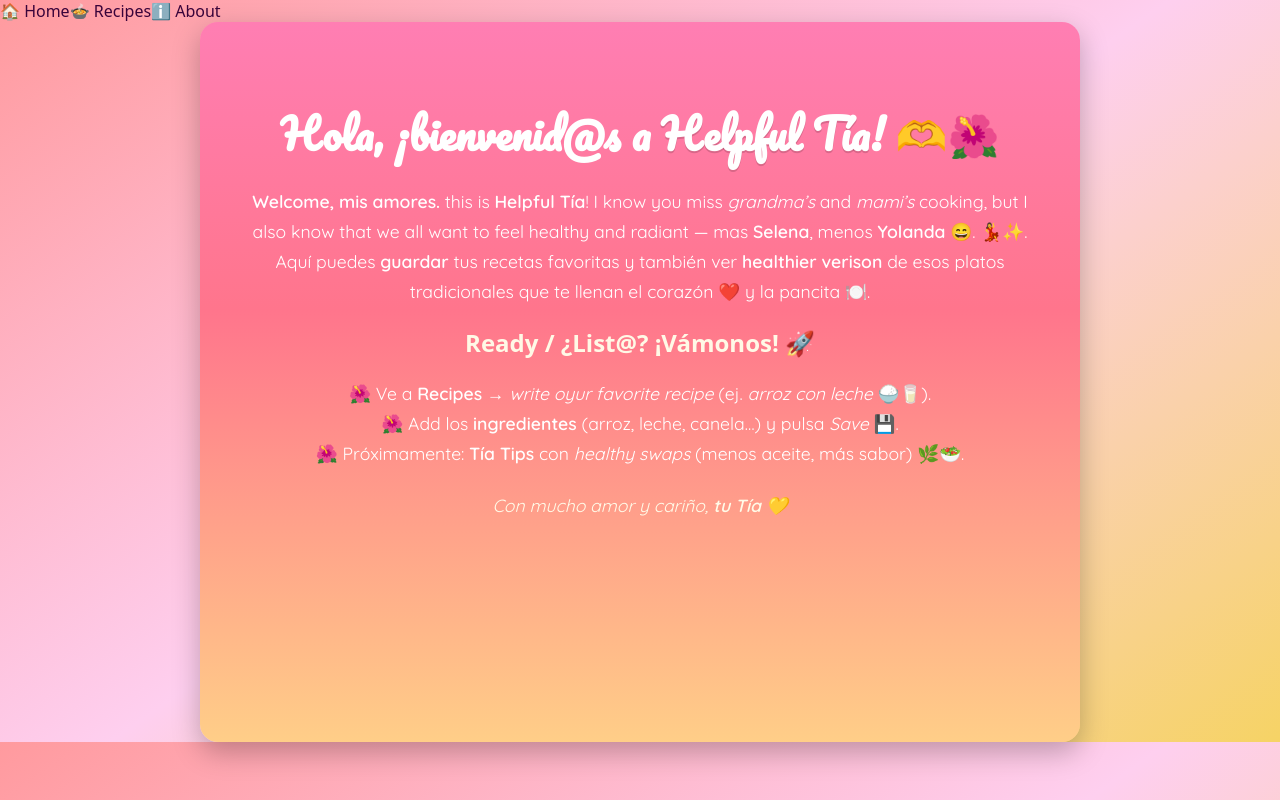
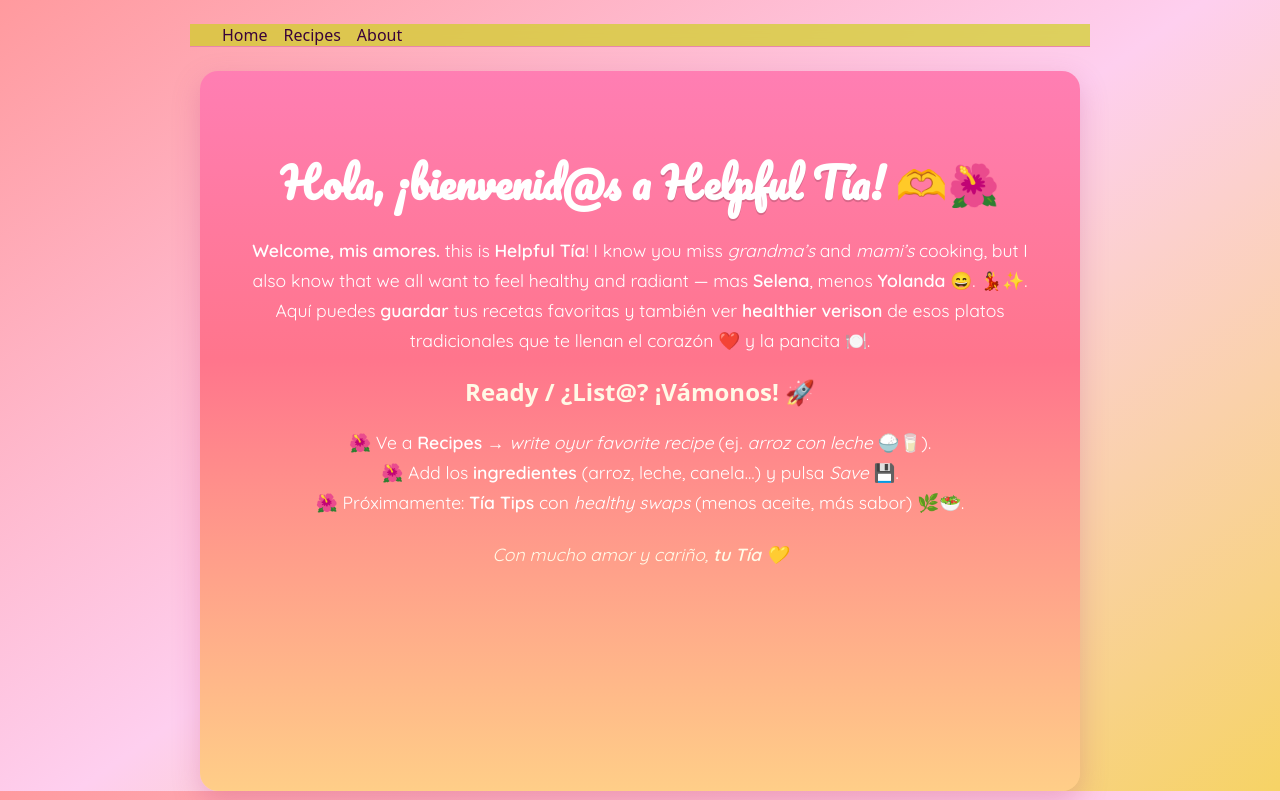
Before and after one commit to elsasalinas23/HELPFULTIAFRONTEND2025, a React (Vite) app: page / in a window 1280 px wide. Built offline with nearby package versions, Linux system fonts and the light colour scheme; no server answers.

Commit message:
adjusting

```diff
--- a/src/App.jsx
+++ b/src/App.jsx
@@ -1,19 +1,21 @@
 // src/App.jsx
 import { Routes, Route, Link } from "react-router-dom";
-import HomePage from "./pages/HomePage";
+import HomePage from "./pages/Homepage";
 import RecipesPage from "./pages/RecipesPage";
 import AboutPage from "./pages/AboutPage";
 import NotFoundPage from "./pages/NotFoundPage";
+import { NavLink } from "react-router-dom";
 
 export default function App() {
   return (
     <div className="app-shell">
       <header className="app-header">
-        <nav className="app-nav">
-          <Link to="/">🏠 Home</Link>
-          <Link to="/recipes">🍲 Recipes</Link>
-          <Link to="/about">ℹ️ About</Link>
-        </nav>
+       <nav className="nav container">
+  <div className="spacer" />
+  <NavLink to="/" end className={({isActive}) => isActive ? "active" : ""}>Home</NavLink>
+  <NavLink to="/recipes" className={({isActive}) => isActive ? "active" : ""}>Recipes</NavLink>
+  <NavLink to="/about" className={({isActive}) => isActive ? "active" : ""}>About</NavLink>
+</nav>
       </header>
 
       <main className="app-main">
--- a/src/components/RecipeForm.css
+++ b/src/components/RecipeForm.css
@@ -1,7 +1,11 @@
 .recipe-form { display:grid-center; gap:8px; margin:16px 0; border:1px solid #2d77ac; padding:12px; border-radius:8px; background:#89bcdf; }
 .form-label { display:flexbox; font-weight:600; }
-.form-input { width:100%; padding:8px; margin-top:4px; border:1px solid #ab7979; border-radius:6px; }
+.form-input {  display: flex; padding:8px; margin-top:4px; border:1px solid #ab7979; border-radius:6px; }
 .form-actions { display:flex; gap:8px; margin-top:4px; }
 .btn { padding:8px 14px; border-radius:6px; border:1px solid #c68080; background:#9f5050; cursor:pointer; }
 .btn.primary { background:#3f87fb; color:#b47575; border:1px solid #2b7cff; }
 .btn:hover { filter:brightness(0.98); }
+.button-row {
+  display: flex;
+  gap: 1rem;
+}
--- a/src/components/RecipeForm.jsx
+++ b/src/components/RecipeForm.jsx
@@ -41,11 +41,15 @@ function handleSubmit(e) {
 
   console.log("Submitting body →", body); // <— open DevTools > Console to verify
 
-  if (editing && editing._id) {
-    onSaveEdit(editing._id, body);
-  } else {
-    onCreate(body);
-  }
+  if (!title.trim() || ingredients.length === 0) {
+  alert("Please enter a recipe title and at least one ingredient.");
+  return;
+}
+
+if (ingredients.some(ing => ing.trim().length < 2)) {
+  alert("Each ingredient must have at least two letters.");
+  return;
+}
 }
 
 
@@ -74,21 +78,21 @@ function handleSubmit(e) {
           required
         />
       </label>
+<div className="button-row">
+  <button type="submit">Add Recipe</button>
+  <button
+    type="button"
+    onClick={() => {
+      setTitle("");
+      setIngredients([]);
+      setIngredientInput("");
+    }}
+  >
+    Clear Form
+  </button>
+</div>
 
-      <div className="actions">
-        <button className="btn" type="submit">
-          {editing && editing._id ? "Save changes" : "Add recipe"}
-        </button>
-        {editing && (
-          <button
-            className="btn secondary"
-            type="button"
-            onClick={cancelEdit}
-          >
-            Cancel
-          </button>
-        )}
-      </div>
+
     </form>
   );
 }
--- a/src/index.css
+++ b/src/index.css
@@ -1,12 +1,12 @@
 :root {
-  --bg: #aa0c70;
+  --bg: #f22aa9;
   --panel: #230b9c;
   --accent: #39033a;
   --accent-2: #c6236c;
   --text: #330f52;
   --muted: #4e2f88;
   --danger: #ff0505;
-  --border: #5d0628;
+  --border: #e786ab;
 }
 
 * { box-sizing: border-box; }
@@ -23,7 +23,7 @@ a { color: var(--accent); text-decoration: none; }
 .nav {
   display: flex; gap: 1rem; padding: 14px 18px;
   border-bottom: 1px solid var(--border);
-  background: rgba(29, 39, 147, 0.7);
+  background: rgba(207, 210, 35, 0.7);
   position: sticky; top: 0; backdrop-filter: blur(6px);
 }
 
--- a/src/pages/HomePage.css
+++ b/src/pages/HomePage.css
@@ -8,7 +8,7 @@
   text-align: center;
 
   border-radius: 18px;
-  box-shadow: 0 10px 28px rgba(0,0,0,0.25);
+  box-shadow: 0 10px 28px rgba(184, 58, 125, 0.25);
 
   /* happy tropical gradient */
   background: linear-gradient(180deg, #ff7eb3 0%, #ff758c 40%, #ffce88 100%);
```
Also changed, not shown: 1 other file (tests, documents, lock files or other folders).
